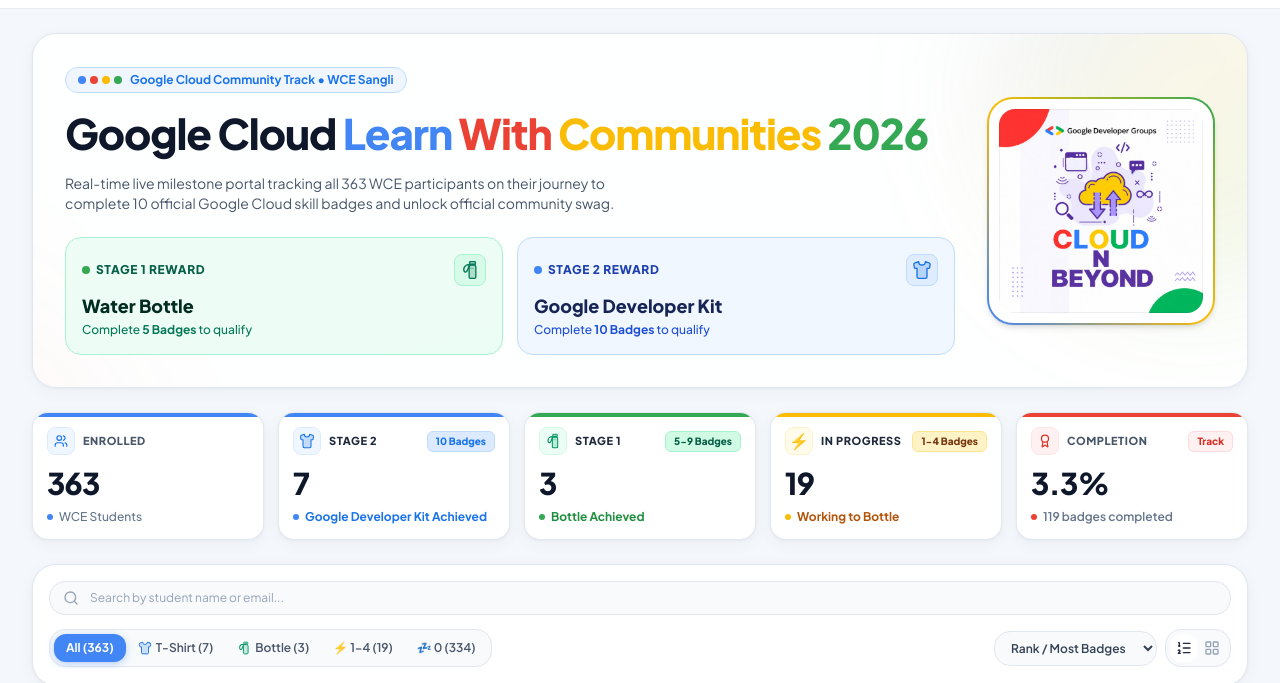
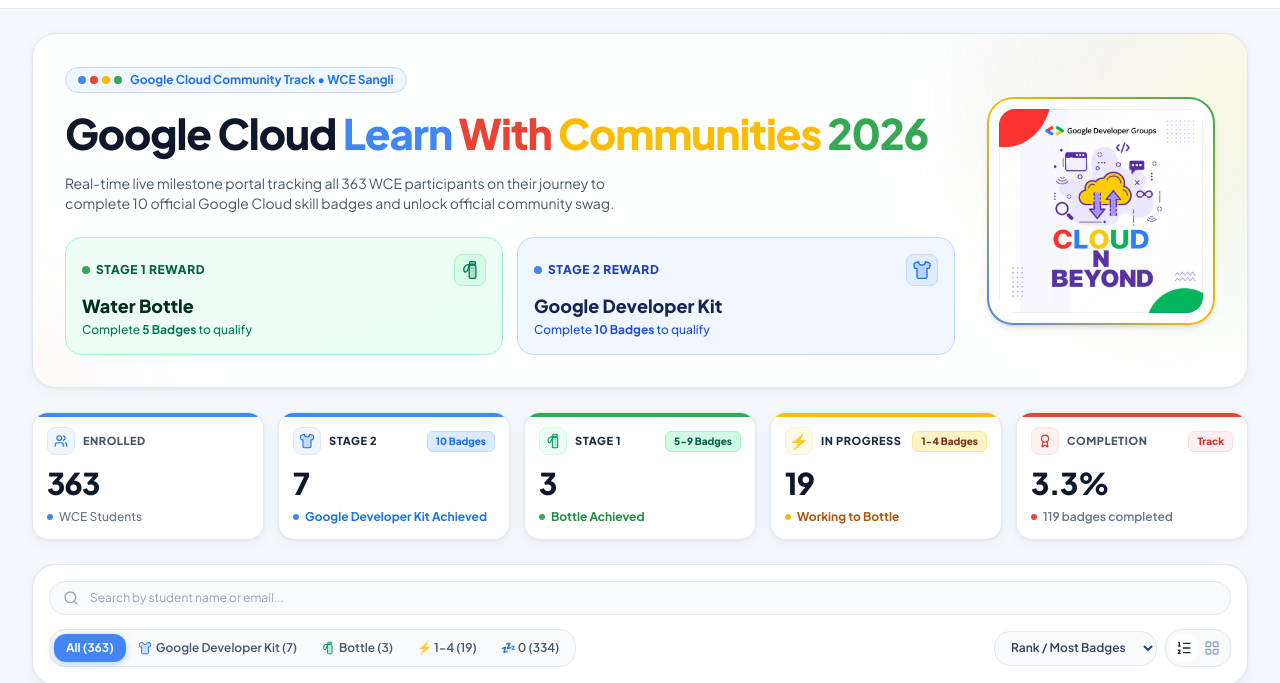
Before and after one commit to y345-git/GDG-WCE-Learn-With-Communities, a website: page public/index.html in a window 1280 px wide. Shown: the part 117-800 px from the top of the page. Drawn offline with nearby package versions, Linux system fonts and the light colour scheme; no server answers.

Commit message:
Change T-Shirt label to Google Developer Kit

```diff
--- a/public/index.html
+++ b/public/index.html
@@ -384,7 +384,7 @@
                                 <svg class="w-3.5 h-3.5 text-[#1a73e8] dark:text-blue-300 shrink-0" viewBox="0 0 24 24" fill="none" xmlns="http://www.w3.org/2000/svg">
                                     <path d="M20.38 3.46 16 2a4 4 0 0 1-8 0L3.62 3.46a2 2 0 0 0-1.34 2.23l.58 3.47a1 1 0 0 0 .99.84H6v10c0 1.1.9 2 2 2h8a2 2 0 0 0 2-2V10h2.15a1 1 0 0 0 .99-.84l.58-3.47a2 2 0 0 0-1.34-2.23z" fill="currentColor" fill-opacity="0.2" stroke="currentColor" stroke-width="1.6" stroke-linecap="round" stroke-linejoin="round"/>
                                 </svg>
-                                <span>T-Shirt (<span id="countPillM3">0</span>)</span>
+                                <span>Google Developer Kit (<span id="countPillM3">0</span>)</span>
                             </button>
                             <button onclick="filterMilestone('bottle_stage')" id="pillBottle" class="filter-tab px-2.5 sm:px-3 py-1.5 rounded-lg sm:rounded-xl transition-all inline-flex items-center gap-1 whitespace-nowrap">
                                 <svg class="w-3.5 h-3.5 text-emerald-600 dark:text-emerald-400 shrink-0" viewBox="0 0 24 24" fill="none" xmlns="http://www.w3.org/2000/svg">
@@ -541,7 +541,7 @@
                     </div>
                     <div>
                         <span class="text-[9px] sm:text-[10px] text-slate-500 dark:text-slate-400 uppercase font-bold tracking-wider">Swag Status</span>
-                        <div class="text-xs font-bold text-blue-900 dark:text-blue-300 mt-1 truncate" id="modalRewardStatus">T-Shirt</div>
+                        <div class="text-xs font-bold text-blue-900 dark:text-blue-300 mt-1 truncate" id="modalRewardStatus">Google Developer Kit</div>
                     </div>
                     <div>
                         <span class="text-[9px] sm:text-[10px] text-slate-500 dark:text-slate-400 uppercase font-bold tracking-wider">Live Verified</span>
```
